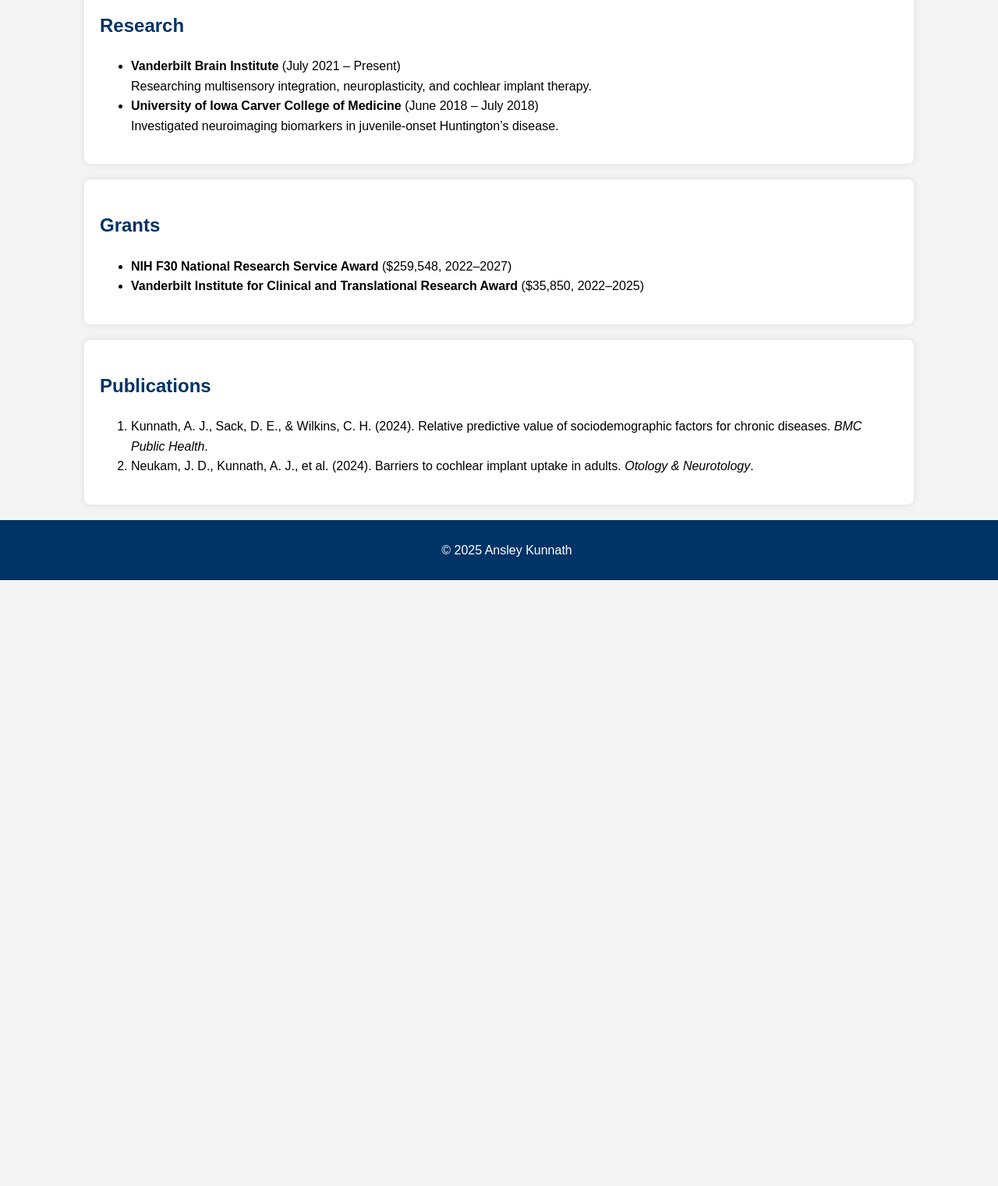
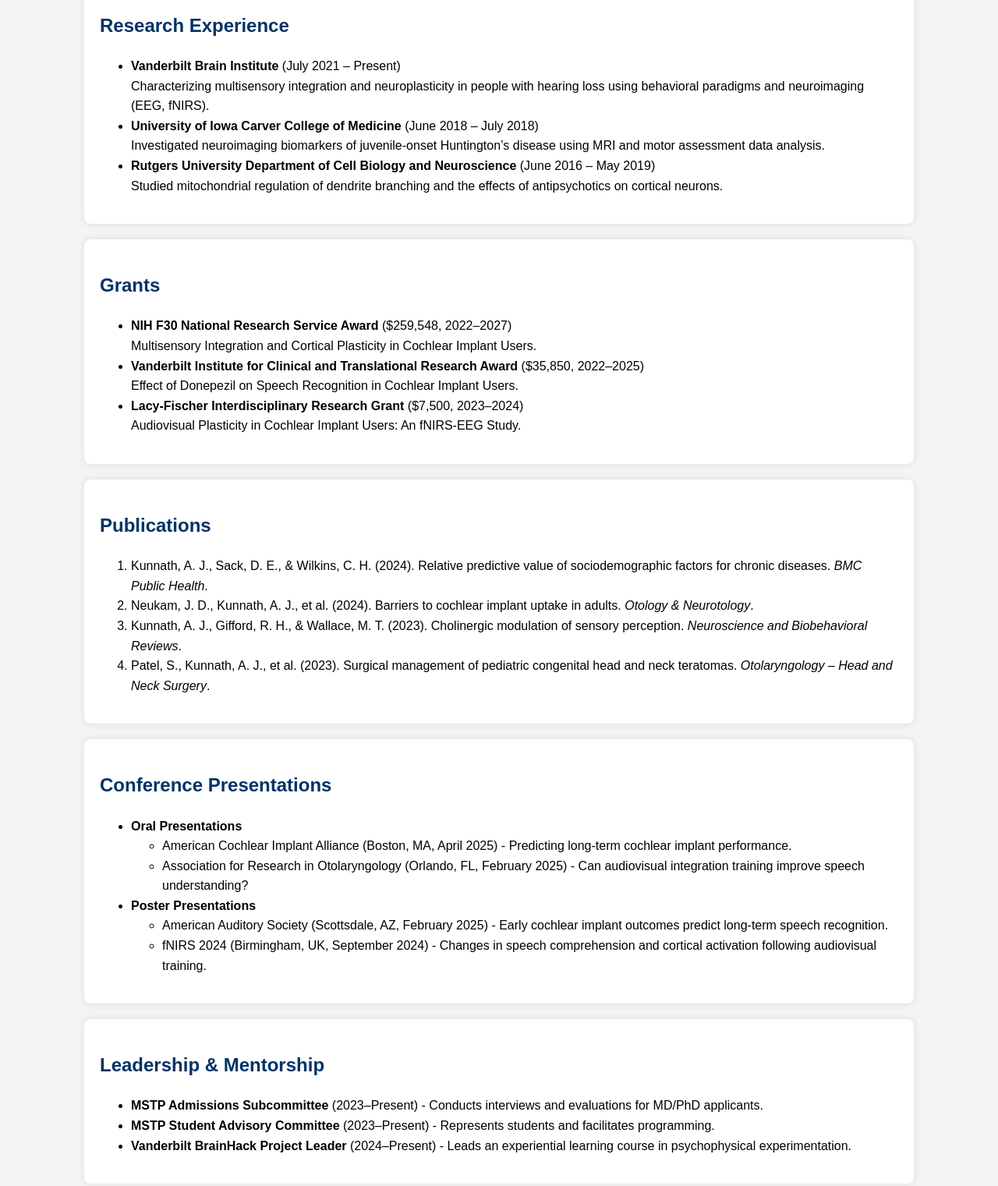
Before and after one commit to ansleykunnath/ansleykunnath.github.io, a plain HTML site: page index.html in a window 1280 px wide. Shown: the part 520-2041 px from the top of the page at 78% size. Before the commit the page ends 1264 px from the top, so only its background shows below. Drawn offline with Linux system fonts and the light colour scheme.

Commit message:
Update index.html

```diff
--- a/index.html
+++ b/index.html
@@ -23,20 +23,26 @@
     </section>
 
     <section id="research">
-        <h2>Research</h2>
+        <h2>Research Experience</h2>
         <ul>
             <li><strong>Vanderbilt Brain Institute</strong> (July 2021 – Present) <br>
-                Researching multisensory integration, neuroplasticity, and cochlear implant therapy.</li>
+                Characterizing multisensory integration and neuroplasticity in people with hearing loss using behavioral paradigms and neuroimaging (EEG, fNIRS).</li>
             <li><strong>University of Iowa Carver College of Medicine</strong> (June 2018 – July 2018) <br>
-                Investigated neuroimaging biomarkers in juvenile-onset Huntington’s disease.</li>
+                Investigated neuroimaging biomarkers of juvenile-onset Huntington’s disease using MRI and motor assessment data analysis.</li>
+            <li><strong>Rutgers University Department of Cell Biology and Neuroscience</strong> (June 2016 – May 2019) <br>
+                Studied mitochondrial regulation of dendrite branching and the effects of antipsychotics on cortical neurons.</li>
         </ul>
     </section>
 
     <section id="grants">
         <h2>Grants</h2>
         <ul>
-            <li><strong>NIH F30 National Research Service Award</strong> ($259,548, 2022–2027)</li>
-            <li><strong>Vanderbilt Institute for Clinical and Translational Research Award</strong> ($35,850, 2022–2025)</li>
+            <li><strong>NIH F30 National Research Service Award</strong> ($259,548, 2022–2027) <br>
+                Multisensory Integration and Cortical Plasticity in Cochlear Implant Users.</li>
+            <li><strong>Vanderbilt Institute for Clinical and Translational Research Award</strong> ($35,850, 2022–2025) <br>
+                Effect of Donepezil on Speech Recognition in Cochlear Implant Users.</li>
+            <li><strong>Lacy-Fischer Interdisciplinary Research Grant</strong> ($7,500, 2023–2024) <br>
+                Audiovisual Plasticity in Cochlear Implant Users: An fNIRS-EEG Study.</li>
         </ul>
     </section>
 
@@ -45,11 +51,49 @@
         <ol>
             <li>Kunnath, A. J., Sack, D. E., & Wilkins, C. H. (2024). Relative predictive value of sociodemographic factors for chronic diseases. <i>BMC Public Health</i>.</li>
             <li>Neukam, J. D., Kunnath, A. J., et al. (2024). Barriers to cochlear implant uptake in adults. <i>Otology & Neurotology</i>.</li>
+            <li>Kunnath, A. J., Gifford, R. H., & Wallace, M. T. (2023). Cholinergic modulation of sensory perception. <i>Neuroscience and Biobehavioral Reviews</i>.</li>
+            <li>Patel, S., Kunnath, A. J., et al. (2023). Surgical management of pediatric congenital head and neck teratomas. <i>Otolaryngology – Head and Neck Surgery</i>.</li>
         </ol>
     </section>
 
+    <section id="presentations">
+        <h2>Conference Presentations</h2>
+        <ul>
+            <li><strong>Oral Presentations</strong>
+                <ul>
+                    <li>American Cochlear Implant Alliance (Boston, MA, April 2025) - Predicting long-term cochlear implant performance.</li>
+                    <li>Association for Research in Otolaryngology (Orlando, FL, February 2025) - Can audiovisual integration training improve speech understanding?</li>
+                </ul>
+            </li>
+            <li><strong>Poster Presentations</strong>
+                <ul>
+                    <li>American Auditory Society (Scottsdale, AZ, February 2025) - Early cochlear implant outcomes predict long-term speech recognition.</li>
+                    <li>fNIRS 2024 (Birmingham, UK, September 2024) - Changes in speech comprehension and cortical activation following audiovisual training.</li>
+                </ul>
+            </li>
+        </ul>
+    </section>
+
+    <section id="leadership">
+        <h2>Leadership & Mentorship</h2>
+        <ul>
+            <li><strong>MSTP Admissions Subcommittee</strong> (2023–Present) - Conducts interviews and evaluations for MD/PhD applicants.</li>
+            <li><strong>MSTP Student Advisory Committee</strong> (2023–Present) - Represents students and facilitates programming.</li>
+            <li><strong>Vanderbilt BrainHack Project Leader</strong> (2024–Present) - Leads an experiential learning course in psychophysical experimentation.</li>
+        </ul>
+    </section>
+
+    <section id="community-service">
+        <h2>Community Service</h2>
+        <ul>
+            <li><strong>Neuroscience Student Outreach</strong> (2022–Present) - Teaches neuroanatomy and neuroscience to K-12 students.</li>
+            <li><strong>HEAR Nashville Volunteer</strong> (2022–2023) - Helped low-income adults access affordable hearing aids.</li>
+            <li><strong>Shade Tree Clinic</strong> (2019–Present) - Co-founded a hearing aid program for underserved elderly patients.</li>
+        </ul>
+    </section>
+
     <footer>
-        <p>&copy; 2025 Ansley Kunnath</p>
+        <p>&copy; 2025 Ansley Kunnath | <a href="mailto:ansley.j.kunnath@vanderbilt.edu">Contact</a></p>
     </footer>
 </body>
 </html>
```
